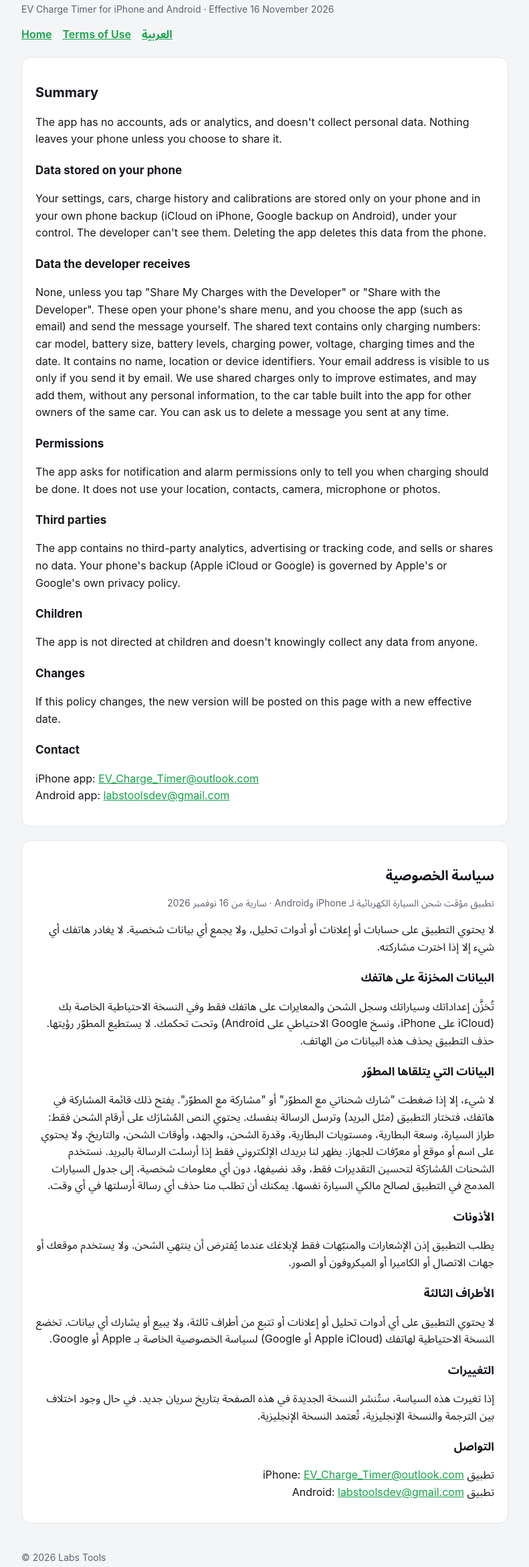
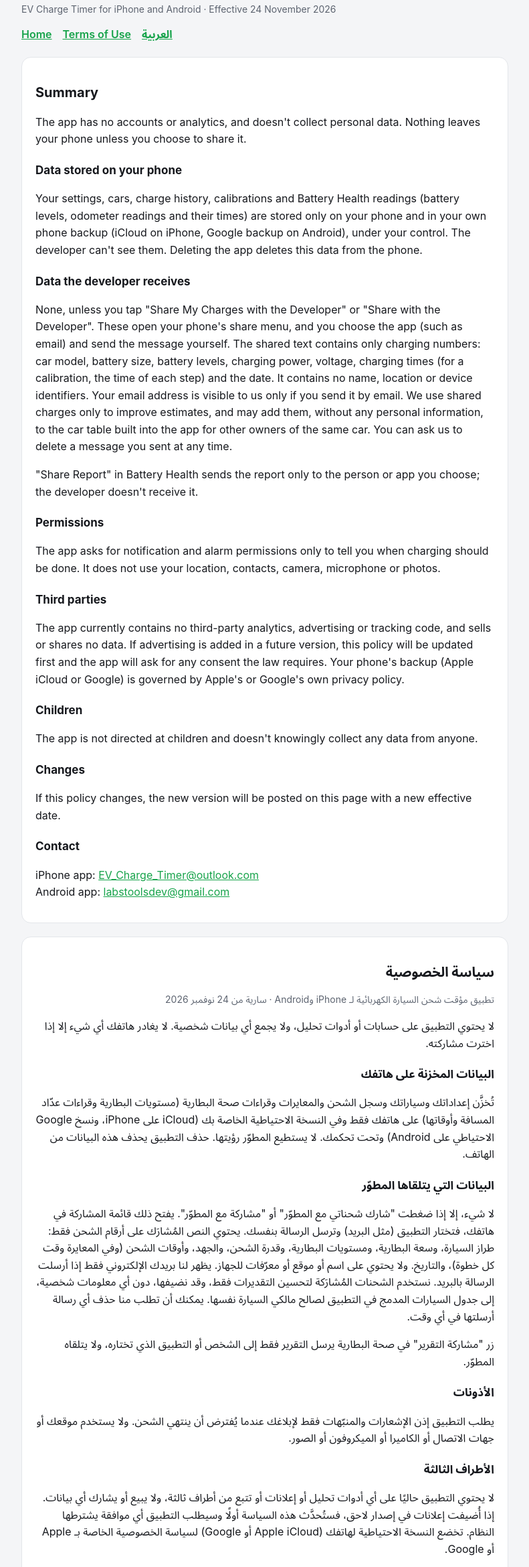
Before and after one commit to hbahaie/ev-charge-timer, a plain HTML site: page privacy.html in a window 1280 px wide. Shown: the part 88-2427 px from the top of the page at 67% size, without its empty margins (244-1035 px from the left). Drawn offline with Linux system fonts and the light colour scheme.

Commit message:
Revise privacy policy effective date and details
Updated effective date and clarified data handling details in privacy policy.

```diff
--- a/privacy.html
+++ b/privacy.html
@@ -9,24 +9,25 @@
 <body>
 <main>
   <header><div class="logo">⚡</div><h1>Privacy Policy</h1></header>
-  <p class="muted">EV Charge Timer for iPhone and Android · Effective 16 November 2026</p>
+  <p class="muted">EV Charge Timer for iPhone and Android · Effective 24 November 2026</p>
   <nav><a href="index.html">Home</a><a href="terms.html">Terms of Use</a><a href="#ar" lang="ar">العربية</a></nav>
 
   <div class="card">
     <h2>Summary</h2>
-    <p>The app has no accounts, ads or analytics, and doesn't collect personal data. Nothing leaves your phone unless you choose to share it.</p>
+    <p>The app has no accounts or analytics, and doesn't collect personal data. Nothing leaves your phone unless you choose to share it.</p>
 
     <h3>Data stored on your phone</h3>
-    <p>Your settings, cars, charge history and calibrations are stored only on your phone and in your own phone backup (iCloud on iPhone, Google backup on Android), under your control. The developer can't see them. Deleting the app deletes this data from the phone.</p>
+    <p>Your settings, cars, charge history, calibrations and Battery Health readings (battery levels, odometer readings and their times) are stored only on your phone and in your own phone backup (iCloud on iPhone, Google backup on Android), under your control. The developer can't see them. Deleting the app deletes this data from the phone.</p>
 
     <h3>Data the developer receives</h3>
-    <p>None, unless you tap "Share My Charges with the Developer" or "Share with the Developer". These open your phone's share menu, and you choose the app (such as email) and send the message yourself. The shared text contains only charging numbers: car model, battery size, battery levels, charging power, voltage, charging times and the date. It contains no name, location or device identifiers. Your email address is visible to us only if you send it by email. We use shared charges only to improve estimates, and may add them, without any personal information, to the car table built into the app for other owners of the same car. You can ask us to delete a message you sent at any time.</p>
+    <p>None, unless you tap "Share My Charges with the Developer" or "Share with the Developer". These open your phone's share menu, and you choose the app (such as email) and send the message yourself. The shared text contains only charging numbers: car model, battery size, battery levels, charging power, voltage, charging times (for a calibration, the time of each step) and the date. It contains no name, location or device identifiers. Your email address is visible to us only if you send it by email. We use shared charges only to improve estimates, and may add them, without any personal information, to the car table built into the app for other owners of the same car. You can ask us to delete a message you sent at any time.</p>
+    <p>"Share Report" in Battery Health sends the report only to the person or app you choose; the developer doesn't receive it.</p>
 
     <h3>Permissions</h3>
     <p>The app asks for notification and alarm permissions only to tell you when charging should be done. It does not use your location, contacts, camera, microphone or photos.</p>
 
     <h3>Third parties</h3>
-    <p>The app contains no third-party analytics, advertising or tracking code, and sells or shares no data. Your phone's backup (Apple iCloud or Google) is governed by Apple's or Google's own privacy policy.</p>
+    <p>The app currently contains no third-party analytics, advertising or tracking code, and sells or shares no data. If advertising is added in a future version, this policy will be updated first and the app will ask for any consent the law requires. Your phone's backup (Apple iCloud or Google) is governed by Apple's or Google's own privacy policy.</p>
 
     <h3>Children</h3>
     <p>The app is not directed at children and doesn't knowingly collect any data from anyone.</p>
@@ -41,20 +42,21 @@
 
   <div class="card" id="ar" dir="rtl" lang="ar">
     <h2>سياسة الخصوصية</h2>
-    <p class="muted">تطبيق مؤقت شحن السيارة الكهربائية لـ iPhone وAndroid · سارية من 16 نوفمبر 2026</p>
-    <p>لا يحتوي التطبيق على حسابات أو إعلانات أو أدوات تحليل، ولا يجمع أي بيانات شخصية. لا يغادر هاتفك أي شيء إلا إذا اخترت مشاركته.</p>
+    <p class="muted">تطبيق مؤقت شحن السيارة الكهربائية لـ iPhone وAndroid · سارية من 24 نوفمبر 2026</p>
+    <p>لا يحتوي التطبيق على حسابات أو أدوات تحليل، ولا يجمع أي بيانات شخصية. لا يغادر هاتفك أي شيء إلا إذا اخترت مشاركته.</p>
 
     <h3>البيانات المخزنة على هاتفك</h3>
-    <p>تُخزَّن إعداداتك وسياراتك وسجل الشحن والمعايرات على هاتفك فقط وفي النسخة الاحتياطية الخاصة بك (iCloud على iPhone، ونسخ Google الاحتياطي على Android) وتحت تحكمك. لا يستطيع المطوّر رؤيتها. حذف التطبيق يحذف هذه البيانات من الهاتف.</p>
+    <p>تُخزَّن إعداداتك وسياراتك وسجل الشحن والمعايرات وقراءات صحة البطارية (مستويات البطارية وقراءات عدّاد المسافة وأوقاتها) على هاتفك فقط وفي النسخة الاحتياطية الخاصة بك (iCloud على iPhone، ونسخ Google الاحتياطي على Android) وتحت تحكمك. لا يستطيع المطوّر رؤيتها. حذف التطبيق يحذف هذه البيانات من الهاتف.</p>
 
     <h3>البيانات التي يتلقاها المطوّر</h3>
-    <p>لا شيء، إلا إذا ضغطت "شارك شحناتي مع المطوّر" أو "مشاركة مع المطوّر". يفتح ذلك قائمة المشاركة في هاتفك، فتختار التطبيق (مثل البريد) وترسل الرسالة بنفسك. يحتوي النص المُشارَك على أرقام الشحن فقط: طراز السيارة، وسعة البطارية، ومستويات البطارية، وقدرة الشحن، والجهد، وأوقات الشحن، والتاريخ. ولا يحتوي على اسم أو موقع أو معرّفات للجهاز. يظهر لنا بريدك الإلكتروني فقط إذا أرسلت الرسالة بالبريد. نستخدم الشحنات المُشارَكة لتحسين التقديرات فقط، وقد نضيفها، دون أي معلومات شخصية، إلى جدول السيارات المدمج في التطبيق لصالح مالكي السيارة نفسها. يمكنك أن تطلب منا حذف أي رسالة أرسلتها في أي وقت.</p>
+    <p>لا شيء، إلا إذا ضغطت "شارك شحناتي مع المطوّر" أو "مشاركة مع المطوّر". يفتح ذلك قائمة المشاركة في هاتفك، فتختار التطبيق (مثل البريد) وترسل الرسالة بنفسك. يحتوي النص المُشارَك على أرقام الشحن فقط: طراز السيارة، وسعة البطارية، ومستويات البطارية، وقدرة الشحن، والجهد، وأوقات الشحن (وفي المعايرة وقت كل خطوة)، والتاريخ. ولا يحتوي على اسم أو موقع أو معرّفات للجهاز. يظهر لنا بريدك الإلكتروني فقط إذا أرسلت الرسالة بالبريد. نستخدم الشحنات المُشارَكة لتحسين التقديرات فقط، وقد نضيفها، دون أي معلومات شخصية، إلى جدول السيارات المدمج في التطبيق لصالح مالكي السيارة نفسها. يمكنك أن تطلب منا حذف أي رسالة أرسلتها في أي وقت.</p>
+    <p>زر "مشاركة التقرير" في صحة البطارية يرسل التقرير فقط إلى الشخص أو التطبيق الذي تختاره، ولا يتلقاه المطوّر.</p>
 
     <h3>الأذونات</h3>
     <p>يطلب التطبيق إذن الإشعارات والمنبّهات فقط لإبلاغك عندما يُفترض أن ينتهي الشحن. ولا يستخدم موقعك أو جهات الاتصال أو الكاميرا أو الميكروفون أو الصور.</p>
 
     <h3>الأطراف الثالثة</h3>
-    <p>لا يحتوي التطبيق على أي أدوات تحليل أو إعلانات أو تتبع من أطراف ثالثة، ولا يبيع أو يشارك أي بيانات. تخضع النسخة الاحتياطية لهاتفك (Apple iCloud أو Google) لسياسة الخصوصية الخاصة بـ Apple أو Google.</p>
+    <p>لا يحتوي التطبيق حاليًا على أي أدوات تحليل أو إعلانات أو تتبع من أطراف ثالثة، ولا يبيع أو يشارك أي بيانات. إذا أُضيفت إعلانات في إصدار لاحق، فستُحدَّث هذه السياسة أولًا وسيطلب التطبيق أي موافقة يشترطها النظام. تخضع النسخة الاحتياطية لهاتفك (Apple iCloud أو Google) لسياسة الخصوصية الخاصة بـ Apple أو Google.</p>
 
     <h3>التغييرات</h3>
     <p>إذا تغيرت هذه السياسة، ستُنشر النسخة الجديدة في هذه الصفحة بتاريخ سريان جديد. في حال وجود اختلاف بين الترجمة والنسخة الإنجليزية، تُعتمد النسخة الإنجليزية.</p>
```
